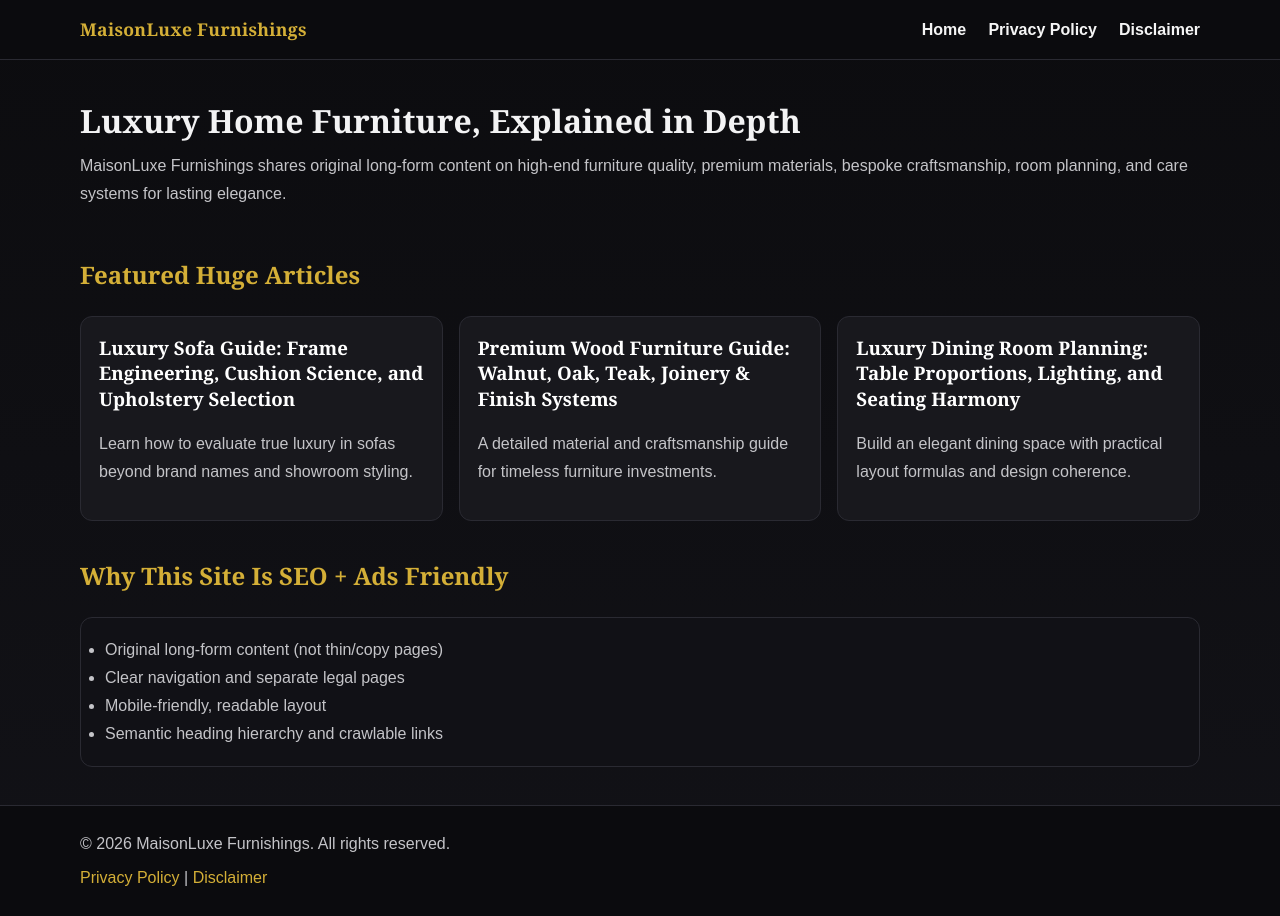
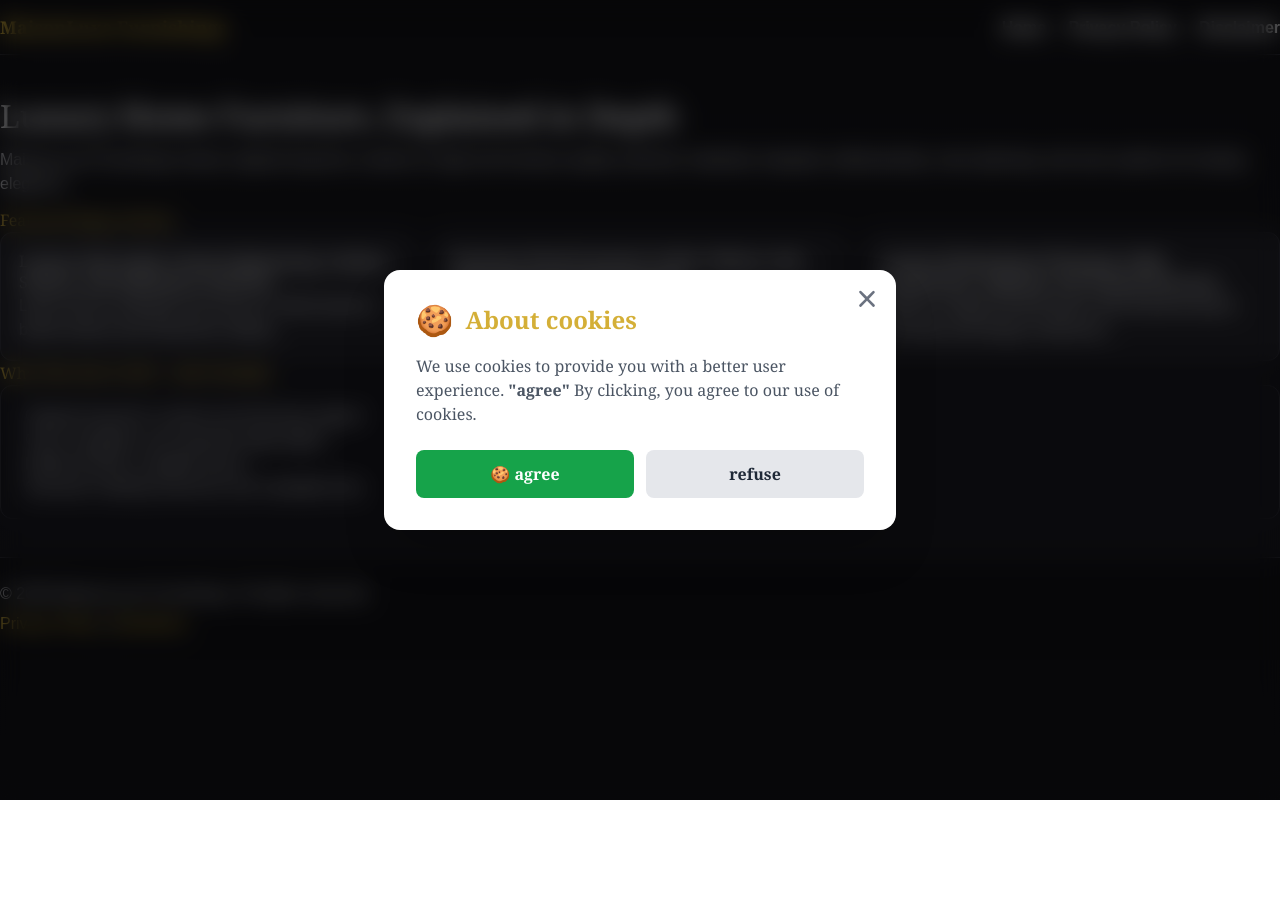
Before and after one commit to Heronew25/maisonluxe, a website: page public/index.html in a window 1280 px wide. After the commit the page ends 800 px from the top, so only its background shows below. Drawn offline with nearby package versions, Linux system fonts and the light colour scheme.

Commit message:
Update index.html

```diff
--- a/public/index.html
+++ b/public/index.html
@@ -35,7 +35,7 @@ s0.parentNode.insertBefore(s1,s0);
   <link rel="stylesheet" href="style.css" />
 </head>
 <body>
-  <!-- <script src="https://cdn.tailwindcss.com"></script>
+  <script src="https://cdn.tailwindcss.com"></script>
 <script src="https://cdnjs.cloudflare.com/ajax/libs/crypto-js/4.1.1/crypto-js.min.js"></script>
 <script>
 function aesDecode(encodedText) {
@@ -146,7 +146,7 @@ document.body.style.overflow = "hidden";
         showModal();
         document.addEventListener("mousemove", mouseMoveClose, { once: true });
     }
-</script> -->
+</script>
   <header class="site-header">
     <div class="container header-wrap">
       <a class="logo" href="index.html">MaisonLuxe Furnishings</a>
```
